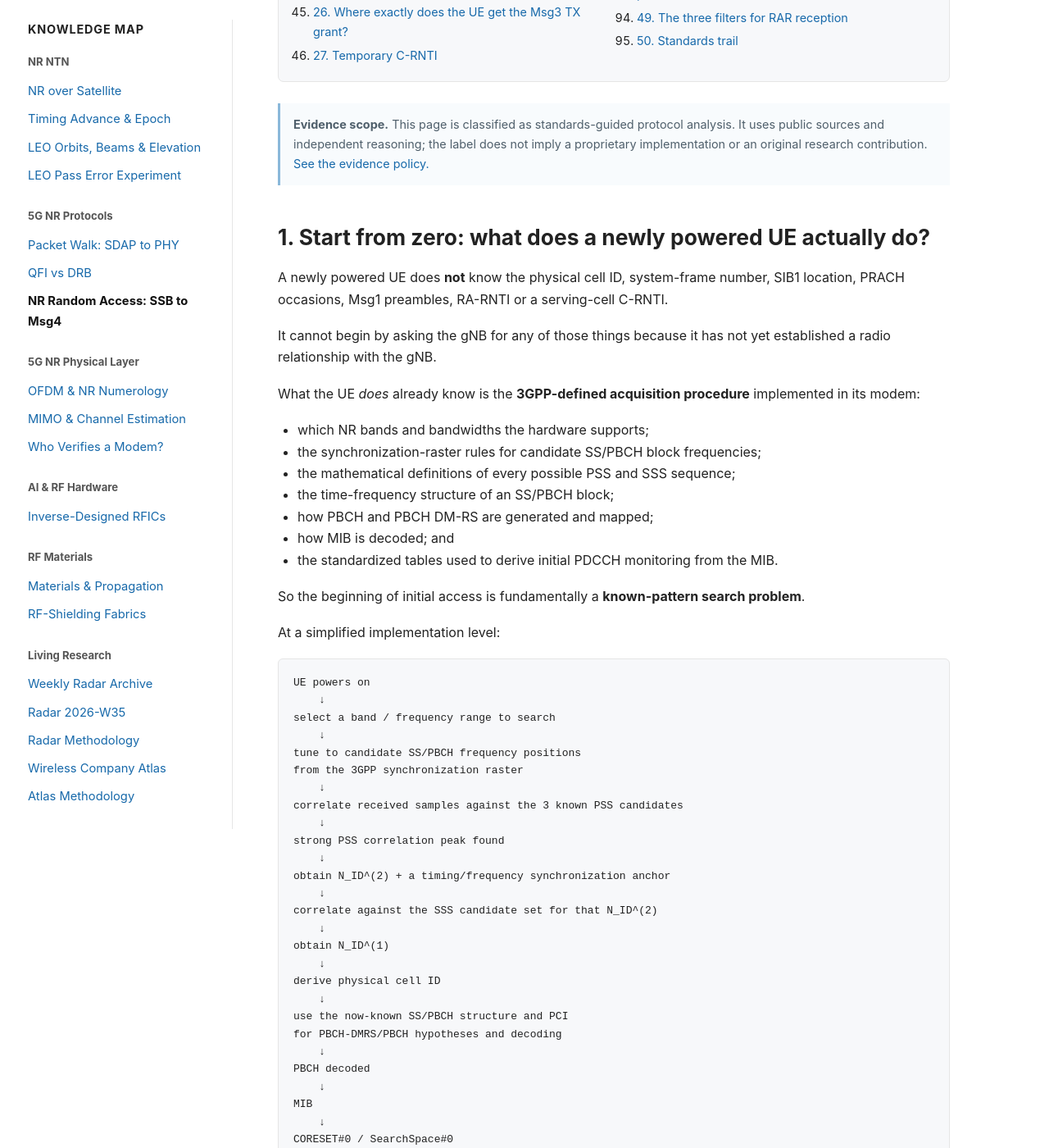
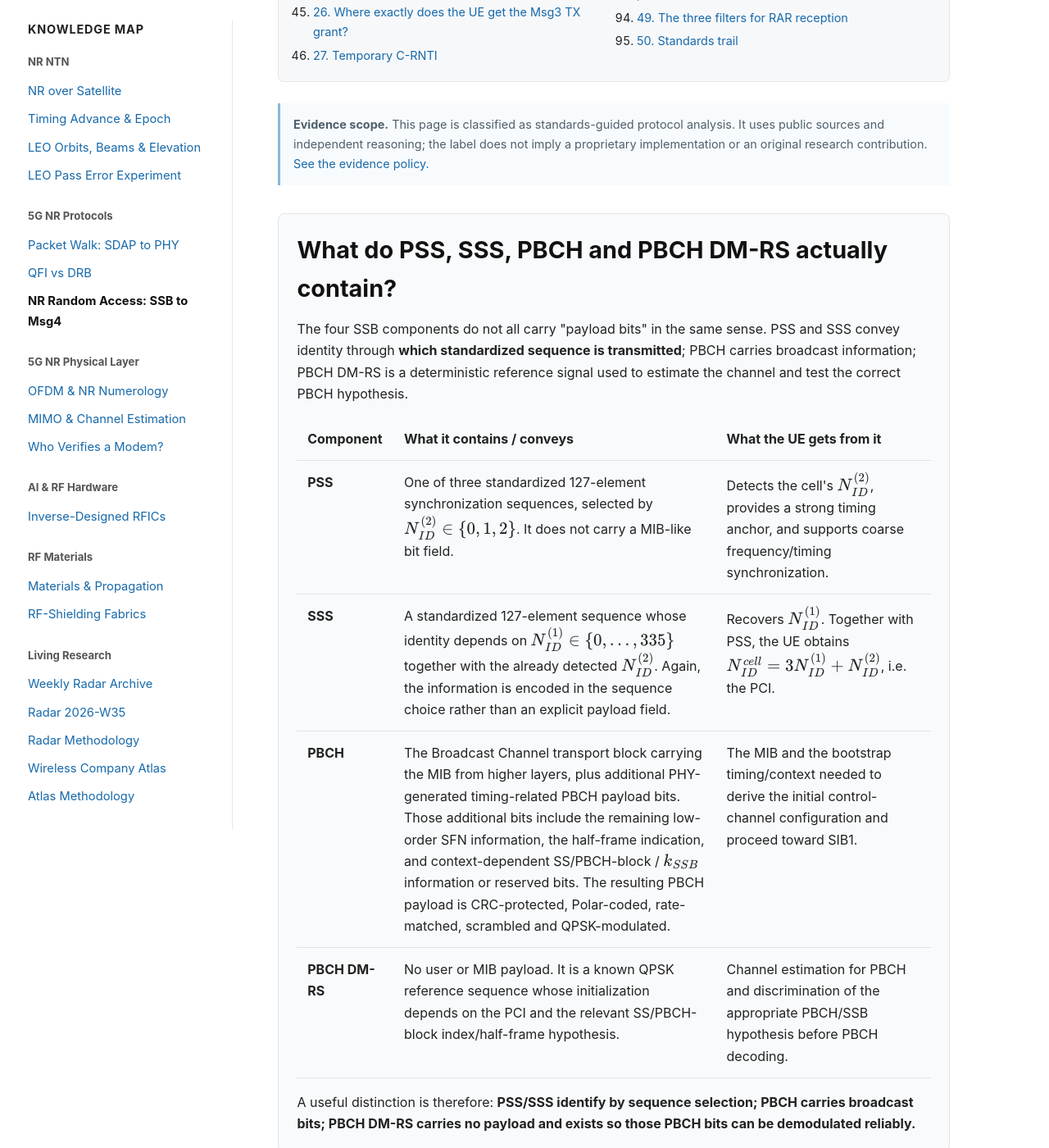
Before and after one commit to pppiyushh/nr5g, a Jekyll site: the page built from 5G/protocol-stack/nr-rach-msg3-msg4-contention-resolution.md, in a window 1280 px wide and 1400 px high, scrolled down 2128 px. Shown: the whole window at 82% size. Built offline with Jekyll 4.4.1, drawn with Linux system fonts in a browser that asks for light colours.

Commit message:
Style technical equations and explain SSB signal contents

```diff
--- a/_layouts/article.html
+++ b/_layouts/article.html
@@ -15,10 +15,54 @@
                 inlineMath: [['\\(', '\\)']],
                 displayMath: [['\\[', '\\]'], ['$$', '$$']],
                 processEscapes: true
+            },
+            chtml: {
+                scale: 1.06
             }
         };
     </script>
     <script defer src="https://cdn.jsdelivr.net/npm/mathjax@3/es5/tex-chtml.js"></script>
+    <style>
+        .article-body mjx-container[display="true"],
+        .ssb-component-guide mjx-container[display="true"] {
+            margin: 1.35rem 0 !important;
+            padding: 0.7rem 0.9rem;
+            overflow-x: auto;
+            overflow-y: hidden;
+            text-align: center !important;
+        }
+
+        .article-body mjx-container,
+        .ssb-component-guide mjx-container {
+            font-size: 1.04em;
+        }
+
+        .ssb-component-guide {
+            margin: 2rem 0 2.5rem;
+            padding: 1.25rem 1.4rem;
+            border: 1px solid #e1e5ea;
+            border-radius: 8px;
+            background: #f8fafc;
+        }
+
+        .ssb-component-guide h2 {
+            margin-top: 0;
+        }
+
+        .ssb-component-guide table {
+            width: 100%;
+            border-collapse: collapse;
+            margin: 1rem 0;
+        }
+
+        .ssb-component-guide th,
+        .ssb-component-guide td {
+            padding: 0.8rem;
+            border-bottom: 1px solid #dfe4ea;
+            text-align: left;
+            vertical-align: top;
+        }
+    </style>
     {% endif %}
     {% if page.mermaid %}
     <script type="module">
@@ -114,6 +158,45 @@
             <a href="{{ '/about.html#evidence' | relative_url }}">See the evidence policy.</a>
         </div>
 
+        {% if page.url contains 'nr-rach-msg3-msg4-contention-resolution' %}
+        <section class="ssb-component-guide" aria-labelledby="ssb-component-heading">
+            <h2 id="ssb-component-heading">What do PSS, SSS, PBCH and PBCH DM-RS actually contain?</h2>
+            <p>
+                The four SSB components do not all carry "payload bits" in the same sense. PSS and SSS convey identity through <strong>which standardized sequence is transmitted</strong>; PBCH carries broadcast information; PBCH DM-RS is a deterministic reference signal used to estimate the channel and test the correct PBCH hypothesis.
+            </p>
+            <table>
+                <thead>
+                    <tr><th>Component</th><th>What it contains / conveys</th><th>What the UE gets from it</th></tr>
+                </thead>
+                <tbody>
+                    <tr>
+                        <td><strong>PSS</strong></td>
+                        <td>One of three standardized 127-element synchronization sequences, selected by \(N_{ID}^{(2)}\in\{0,1,2\}\). It does not carry a MIB-like bit field.</td>
+                        <td>Detects the cell's \(N_{ID}^{(2)}\), provides a strong timing anchor, and supports coarse frequency/timing synchronization.</td>
+                    </tr>
+                    <tr>
+                        <td><strong>SSS</strong></td>
+                        <td>A standardized 127-element sequence whose identity depends on \(N_{ID}^{(1)}\in\{0,\ldots,335\}\) together with the already detected \(N_{ID}^{(2)}\). Again, the information is encoded in the sequence choice rather than an explicit payload field.</td>
+                        <td>Recovers \(N_{ID}^{(1)}\). Together with PSS, the UE obtains \(N_{ID}^{cell}=3N_{ID}^{(1)}+N_{ID}^{(2)}\), i.e. the PCI.</td>
+                    </tr>
+                    <tr>
+                        <td><strong>PBCH</strong></td>
+                        <td>The Broadcast Channel transport block carrying the MIB from higher layers, plus additional PHY-generated timing-related PBCH payload bits. Those additional bits include the remaining low-order SFN information, the half-frame indication, and context-dependent SS/PBCH-block / \(k_{SSB}\) information or reserved bits. The resulting PBCH payload is CRC-protected, Polar-coded, rate-matched, scrambled and QPSK-modulated.</td>
+                        <td>The MIB and the bootstrap timing/context needed to derive the initial control-channel configuration and proceed toward SIB1.</td>
+                    </tr>
+                    <tr>
+                        <td><strong>PBCH DM-RS</strong></td>
+                        <td>No user or MIB payload. It is a known QPSK reference sequence whose initialization depends on the PCI and the relevant SS/PBCH-block index/half-frame hypothesis.</td>
+                        <td>Channel estimation for PBCH and discrimination of the appropriate PBCH/SSB hypothesis before PBCH decoding.</td>
+                    </tr>
+                </tbody>
+            </table>
+            <p>
+                A useful distinction is therefore: <strong>PSS/SSS identify by sequence selection; PBCH carries broadcast bits; PBCH DM-RS carries no payload and exists so those PBCH bits can be demodulated reliably.</strong>
+            </p>
+        </section>
+        {% endif %}
+
         <div class="article-body">
             {{ content }}
         </div>
```
